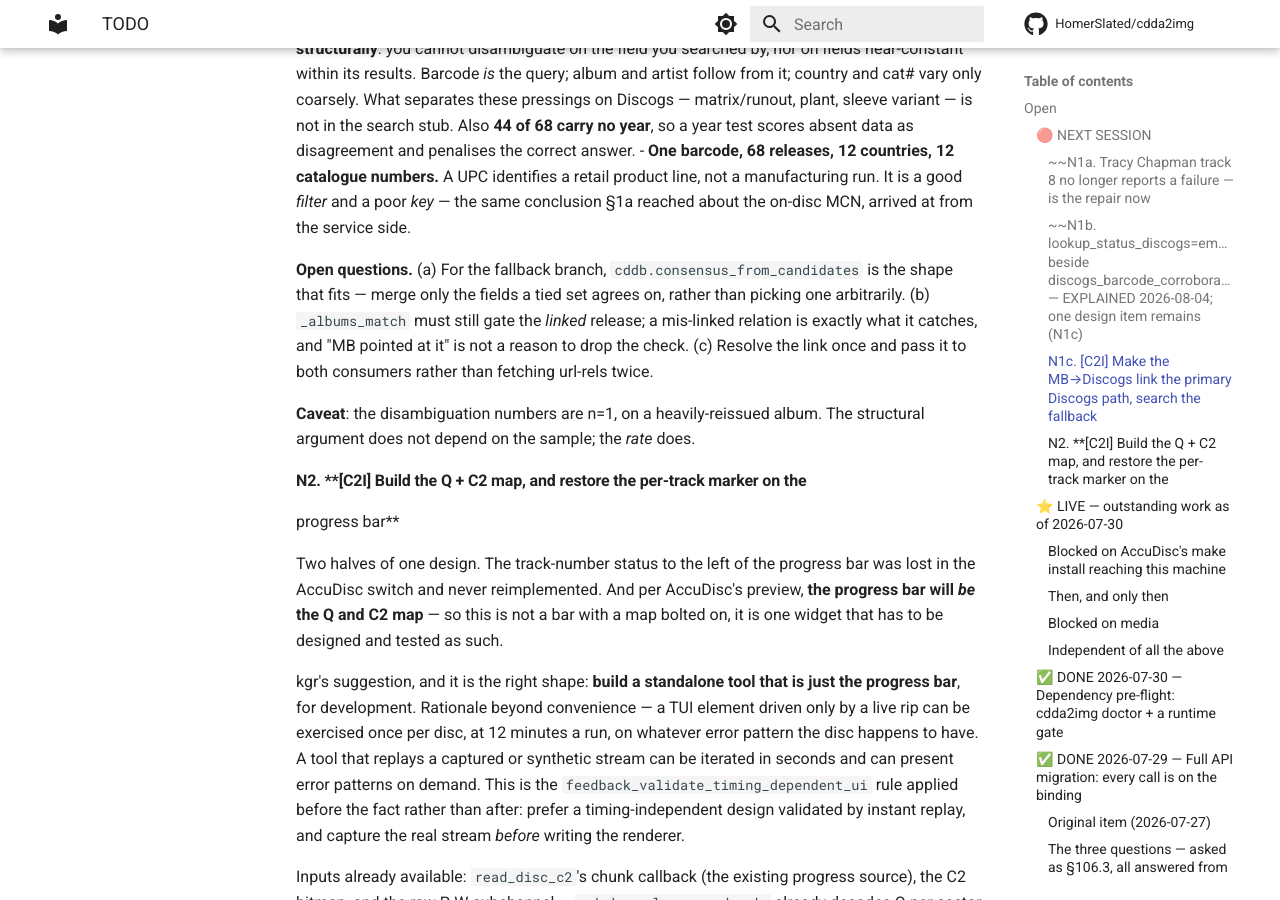
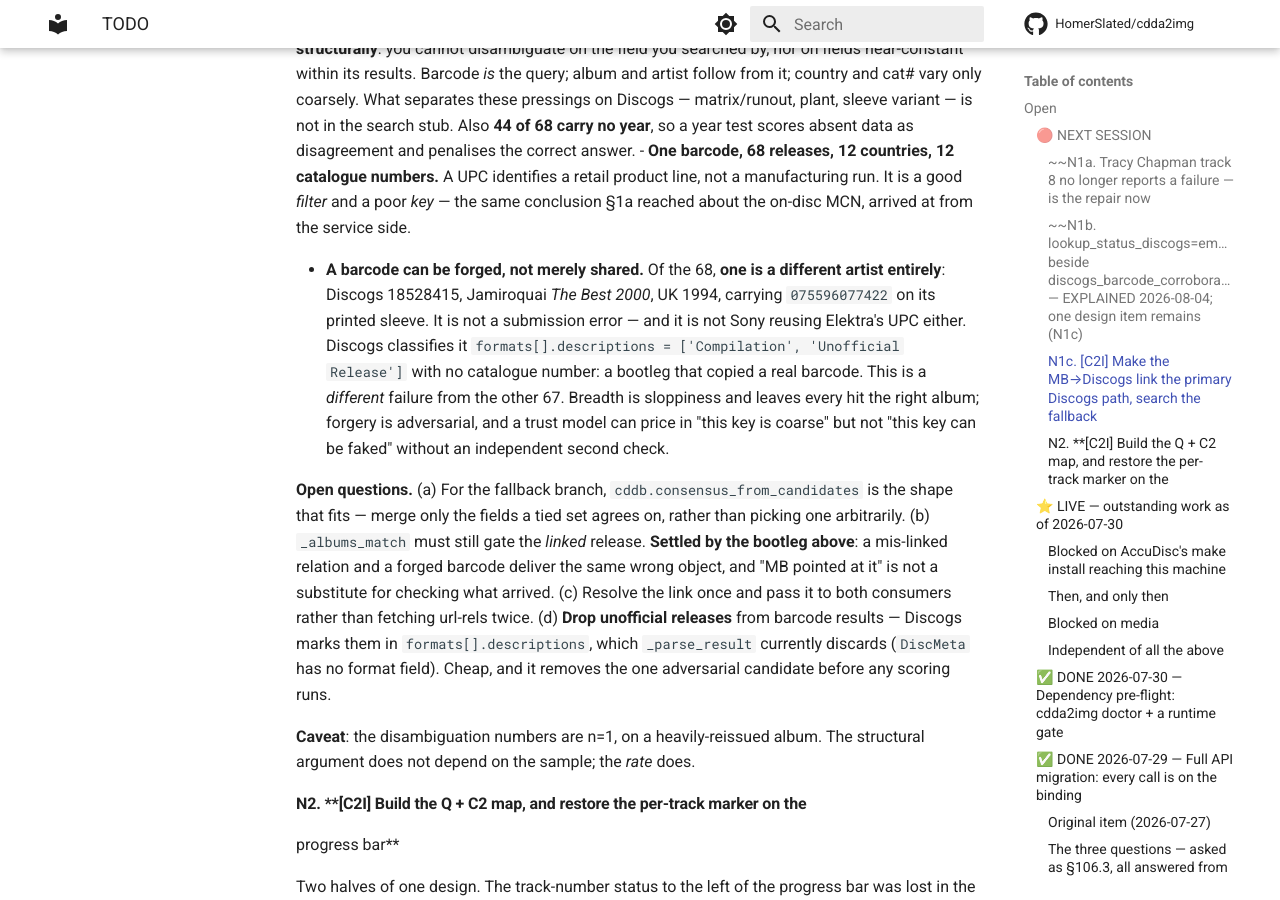
Before and after one commit to HomerSlated/cdda2img, an MkDocs documentation site: the page built from docs/reference/TODO.md, in a window 1280 px wide and 900 px high, scrolled down 2278 px. Built offline with MkDocs 1.6.1 and Material for MkDocs 9.7.7, drawn with Linux system fonts in a browser that asks for light colours; comment, search, counter and statistics services are not loaded.

Commit message:
docs(todo): a barcode can be forged, which is a different failure from being shared
Found by kgr while examining the 68 Discogs releases sharing Tracy Chapman's
barcode. One of them is not Tracy Chapman at all: release 18528415, Jamiroquai
"The Best 2000", UK 1994, with 075596077422 printed on its sleeve.

The first reading was that Sony had reused Elektra's UPC. Checking the release
says otherwise, and the distinction matters: Discogs classifies it
formats[].descriptions = ['Compilation', 'Unofficial Release'] with no catalogue
number. It is a bootleg that copied a real barcode, not a second major label
allocating the same one.

That is worse for us rather than better. The other 67 are sloppy breadth -- one
UPC across twelve countries and twelve catalogue numbers -- and every hit is
still the right album, so the barcode survives as a filter. A forged barcode is
adversarial: the identifier now carries a claim someone had an incentive to
falsify. A trust model can price in "this key is coarse"; it cannot price in
"this key can be faked" without an independent second check.

Two consequences recorded against N1c. It settles open question (b): the
_albums_match gate must stay on the LINKED release, not only on search results,
because a mis-linked relation and a forged barcode deliver the same wrong object
and "MusicBrainz pointed at it" is not a substitute for checking what arrived.
That gate is also why this has never corrupted a rip -- it already rejects the
Jamiroquai entry. And it adds (d): drop unofficial releases from barcode
results. Discogs marks them explicitly, and _parse_result discards the field
today, so DiscMeta has nowhere to put it. Cheap, and it removes the one
adversarial candidate before any scoring runs.

Measured rather than assumed: 1 of 68 is off-album, so the barcode is still a
~99% filter on this disc. The earlier "good filter, poor key" reading stands,
now with a named failure mode instead of an assumption.

Docs only.

Co-Authored-By: Claude Opus 5 <noreply@anthropic.com>

```diff
--- a/docs/reference/TODO.md
+++ b/docs/reference/TODO.md
@@ -96,12 +96,26 @@ only when MB has no Discogs relation.
   *filter* and a poor *key* — the same conclusion §1a reached about the on-disc
   MCN, arrived at from the service side.
 
+- **A barcode can be forged, not merely shared.** Of the 68, **one is a different
+  artist entirely**: Discogs 18528415, Jamiroquai *The Best 2000*, UK 1994,
+  carrying `075596077422` on its printed sleeve. It is not a submission error —
+  and it is not Sony reusing Elektra's UPC either. Discogs classifies it
+  `formats[].descriptions = ['Compilation', 'Unofficial Release']` with no
+  catalogue number: a bootleg that copied a real barcode. This is a *different*
+  failure from the other 67. Breadth is sloppiness and leaves every hit the right
+  album; forgery is adversarial, and a trust model can price in "this key is
+  coarse" but not "this key can be faked" without an independent second check.
+
 **Open questions.** (a) For the fallback branch, `cddb.consensus_from_candidates`
 is the shape that fits — merge only the fields a tied set agrees on, rather than
 picking one arbitrarily. (b) `_albums_match` must still gate the *linked*
-release; a mis-linked relation is exactly what it catches, and "MB pointed at it"
-is not a reason to drop the check. (c) Resolve the link once and pass it to both
-consumers rather than fetching url-rels twice.
+release. **Settled by the bootleg above**: a mis-linked relation and a forged
+barcode deliver the same wrong object, and "MB pointed at it" is not a substitute
+for checking what arrived. (c) Resolve the link once and pass it to both
+consumers rather than fetching url-rels twice. (d) **Drop unofficial releases**
+from barcode results — Discogs marks them in `formats[].descriptions`, which
+`_parse_result` currently discards (`DiscMeta` has no format field). Cheap, and
+it removes the one adversarial candidate before any scoring runs.
 
 **Caveat**: the disambiguation numbers are n=1, on a heavily-reissued album. The
 structural argument does not depend on the sample; the *rate* does.
```
